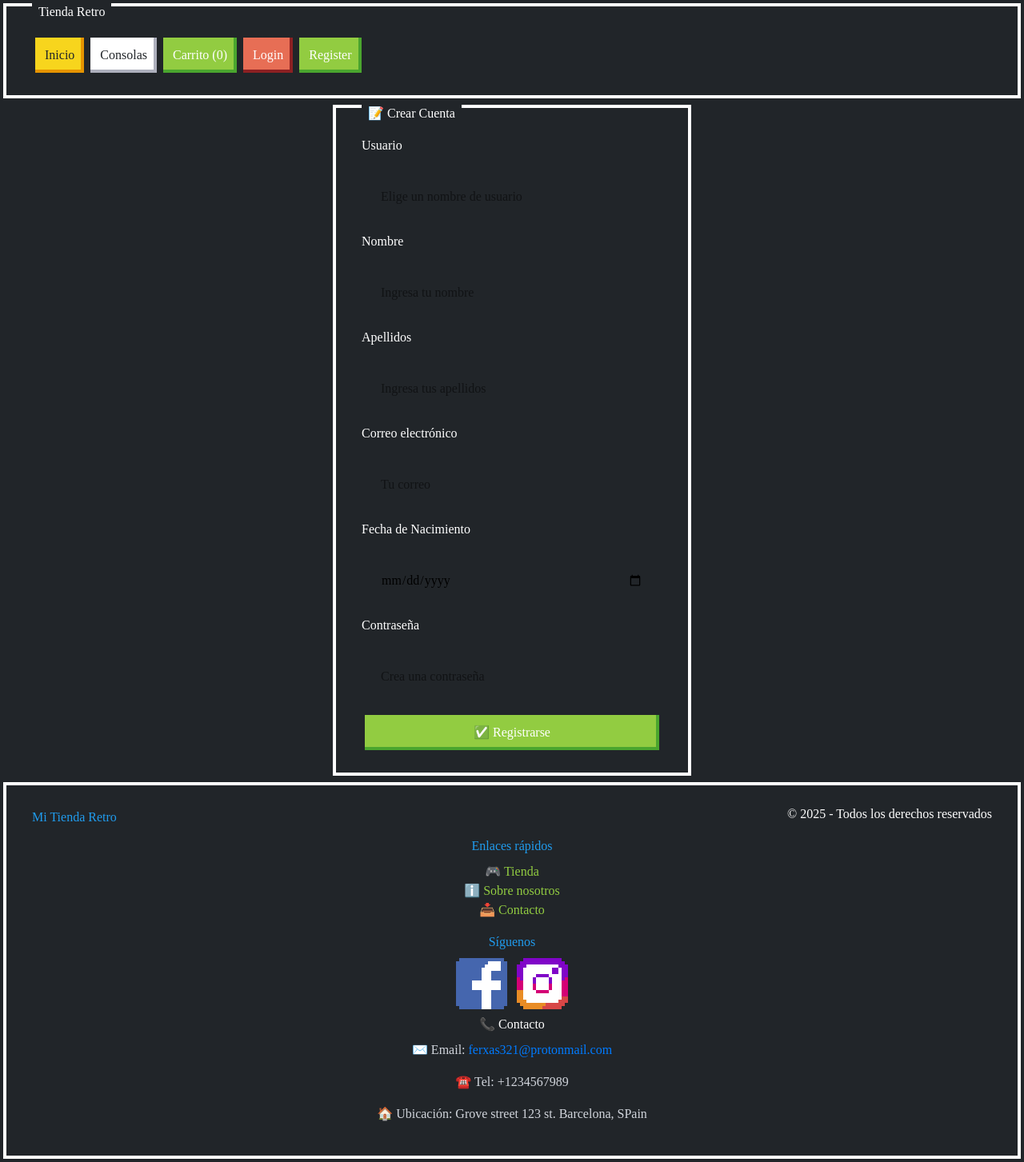
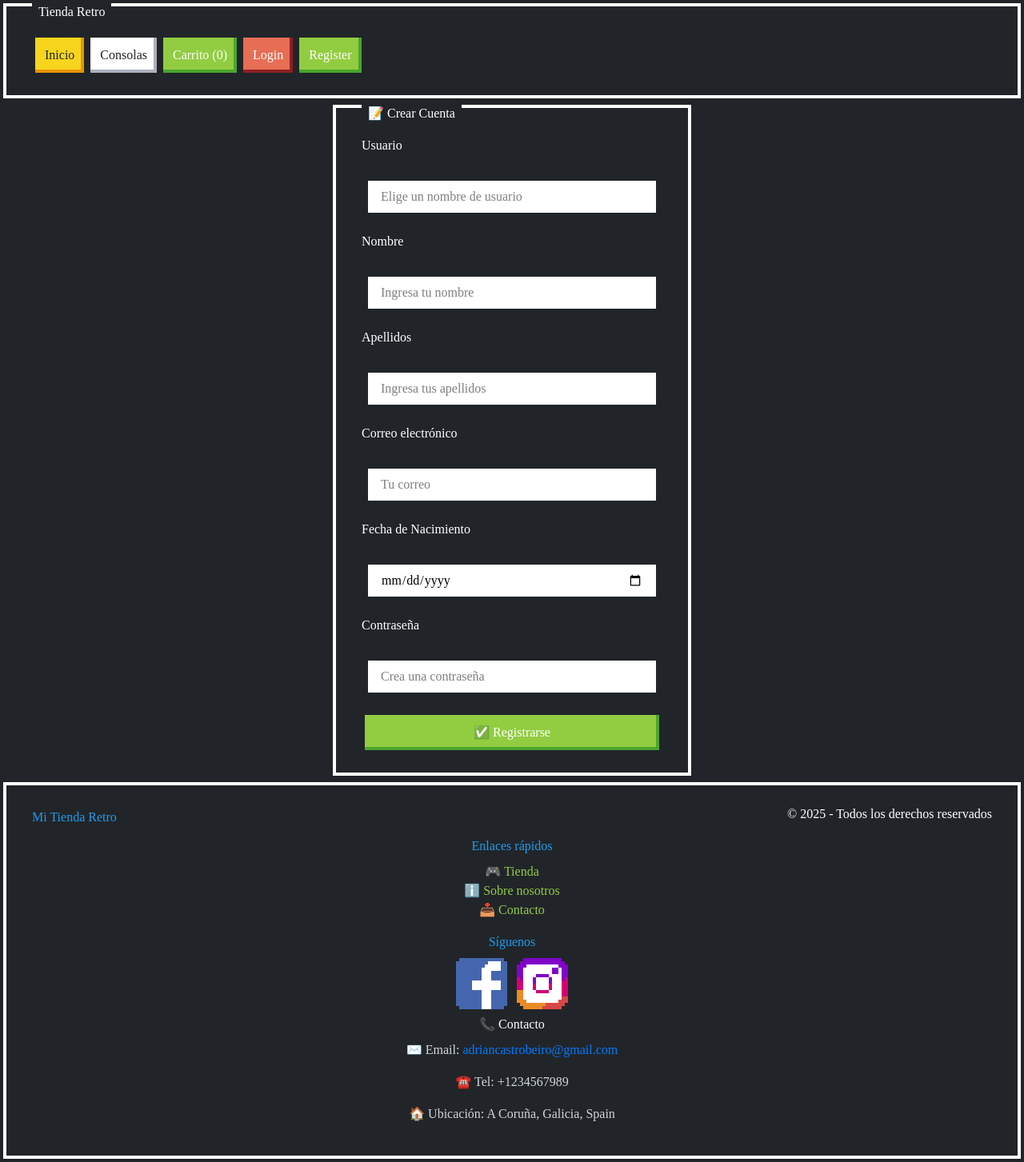
Before and after one commit to aadrii09/retroRescueReactVite, a React (Vite) app in the folder retro-rescue/: page /register in a window 1280 px wide. Shown: the whole page at 80% size. Built offline with nearby package versions, Linux system fonts and the light colour scheme; no server answers.

Commit message:
maquetacion mejorada

```diff
--- a/retro-rescue/src/components/Footer.jsx
+++ b/retro-rescue/src/components/Footer.jsx
@@ -36,9 +36,9 @@ const Footer = () => {
         {/* contact */}
         <div>
           <h4>📞 Contacto</h4>
-          <p className="text-gray-300">✉️ Email: <a href="emailto:ferxas321@protonmail.com">ferxas321@protonmail.com</a></p>
+          <p className="text-gray-300">✉️ Email: <a href="adriancastrobeiro@gmail.com">adriancastrobeiro@gmail.com</a></p>
           <p className="text-gray-300">☎️ Tel: +1234567989</p>
-          <p className="text-gray-300">🏠 Ubicación: Grove street 123 st. Barcelona, SPain</p>
+          <p className="text-gray-300">🏠 Ubicación: A Coruña, Galicia, Spain</p>
         </div>
       </div>
     </footer>
--- a/retro-rescue/src/pages/Cart.jsx
+++ b/retro-rescue/src/pages/Cart.jsx
@@ -19,7 +19,7 @@ const Cart = () => {
 
   return (
     <div className="nes-container with-title m-5">
-      <h2 className="title text-center">🛒 Carrito de Compras</h2>
+      <h2 className="title text-center " style={{ color: "black" }}>🛒 Carrito de Compras</h2>
 
       {cart.length > 0 ? (
         <>
@@ -61,6 +61,7 @@ const Cart = () => {
                       ➖
                     </button>
                     <input
+                    style={{ color: "white" }}
                       type="number"
                       min="1"
                       max={item.stock}
--- a/retro-rescue/src/pages/Home.jsx
+++ b/retro-rescue/src/pages/Home.jsx
@@ -51,7 +51,7 @@ const Home = () => {
       {/* Bienvenida personalizada */}
       {user ? (
         <div className="nes-container is-primary with-title p-4 text-center">
-          <h2 className="title">🎮 ¡Bienvenido, {username || "Gamer"}! 🎮</h2>
+          <h2 className="title" style={{ color: "black" }}>🎮 ¡Bienvenido, {username || "Gamer"}! 🎮</h2>
           <p>Nos alegra verte en nuestra tienda retro.</p>
           {user.metadata?.creationTime && (
             <p className="nes-text is-success">
--- a/retro-rescue/src/pages/Login.jsx
+++ b/retro-rescue/src/pages/Login.jsx
@@ -52,7 +52,7 @@ const Login = () => {
           <label className="nes-text">Correo electrónico</label>
           <input
             type="email"
-            className="nes-input text-black"
+            className="nes-input text-white"
             placeholder="Ingresa tu correo"
             required
             value={email}
@@ -64,7 +64,7 @@ const Login = () => {
           <div className="relative flex items-center">
             <input
               type={showPassword ? "text" : "password"}
-              className="nes-input w-full text-black"
+              className="nes-input w-full text-white"
               placeholder="Ingresa tu contraseña"
               required
               value={password}
--- a/retro-rescue/src/pages/Products.jsx
+++ b/retro-rescue/src/pages/Products.jsx
@@ -46,13 +46,13 @@ const Products = () => {
   }, [searchTerm, selectedCategory, selectedPrice, products]);
 
   return (
-    <div className="nes-container with-title m-5">
-      <h2 className="title text-center">Catálogo de Consolas Retro</h2>
+    <div className="nes-container with-title m-5" >
+      <h2 className="title text-center" style={{ color: "black" }}>Catálogo de Consolas Retro</h2>
       <p className="nes-text is-primary text-center">Revive la nostalgia con nuestras consolas clásicas.</p>
 
       {/* Barra de búsqueda */}
       <div className="flex flex-wrap justify-center gap-4 mt-5">
-        <input
+        <input style={{ backgroundColor:"white" }}
           type="text"
           placeholder="Buscar por nombre..."
           className="nes-input"
@@ -61,7 +61,7 @@ const Products = () => {
         />
 
         {/* Filtro por categoría */}
-        <select className="nes-select" value={selectedCategory} onChange={(e) => setSelectedCategory(e.target.value)}>
+        <select className="nes-select" style={{ backgroundColor:"white" }} value={selectedCategory} onChange={(e) => setSelectedCategory(e.target.value)}>
           <option value="all">Todas las categorías</option>
           <option value="nintendo">Nintendo</option>
           <option value="sega">Sega</option>
@@ -70,7 +70,7 @@ const Products = () => {
         </select>
 
         {/* Filtro por precio */}
-        <select className="nes-select" value={selectedPrice} onChange={(e) => setSelectedPrice(e.target.value)}>
+        <select className="nes-select" style={{ backgroundColor:"white" }} value={selectedPrice} onChange={(e) => setSelectedPrice(e.target.value)}>
           <option value="all">Todos los precios</option>
           <option value="low">Menos de $100</option>
           <option value="mid">$100 - $300</option>
--- a/retro-rescue/src/pages/Register.jsx
+++ b/retro-rescue/src/pages/Register.jsx
@@ -70,6 +70,7 @@ const Register = () => {
         <form onSubmit={handleRegister} className="flex flex-col gap-4">
           <label className="nes-text">Usuario</label>
           <input
+          style={{ backgroundColor:"white" }}
             type="text"
             name="username"
             className="nes-input text-black"
@@ -80,7 +81,7 @@ const Register = () => {
           />
 
           <label className="nes-text">Nombre</label>
-          <input
+          <input style={{ backgroundColor:"white" }}
             type="text"
             name="firstName"
             className="nes-input text-black"
@@ -91,7 +92,7 @@ const Register = () => {
           />
 
           <label className="nes-text">Apellidos</label>
-          <input
+          <input style={{ backgroundColor:"white" }}
             type="text"
             name="lastName"
             className="nes-input text-black"
@@ -102,7 +103,7 @@ const Register = () => {
           />
 
           <label className="nes-text">Correo electrónico</label>
-          <input
+          <input style={{ backgroundColor:"white" }}
             type="email"
             name="email"
             className="nes-input text-black"
@@ -113,7 +114,7 @@ const Register = () => {
           />
 
           <label className="nes-text">Fecha de Nacimiento</label>
-          <input
+          <input style={{ backgroundColor:"white" }}
             type="date"
             name="birthDate"
             className="nes-input text-black"
@@ -123,7 +124,7 @@ const Register = () => {
           />
 
           <label className="nes-text">Contraseña</label>
-          <input
+          <input style={{ backgroundColor:"white" }}
             type="password"
             name="password"
             className="nes-input text-black"
```
